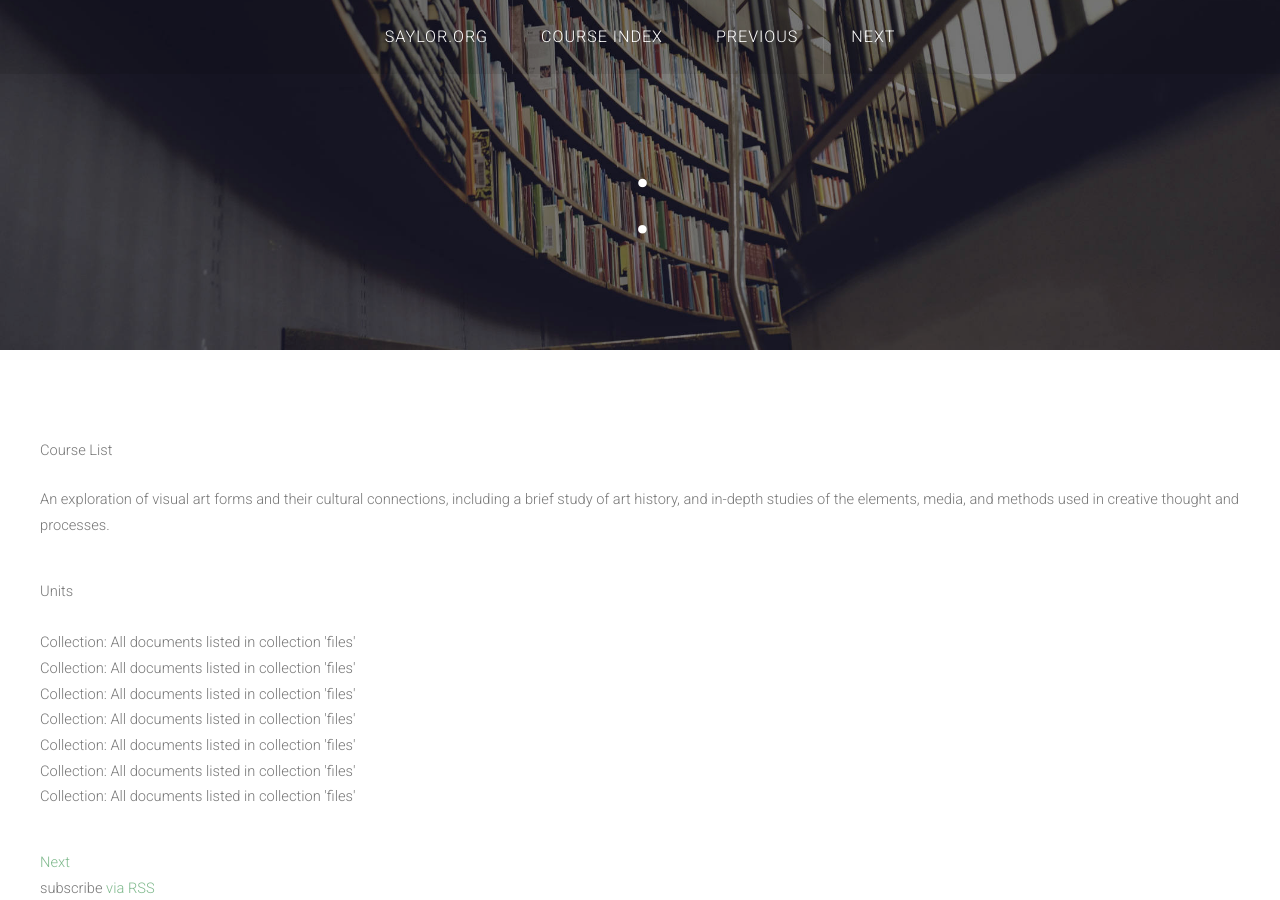
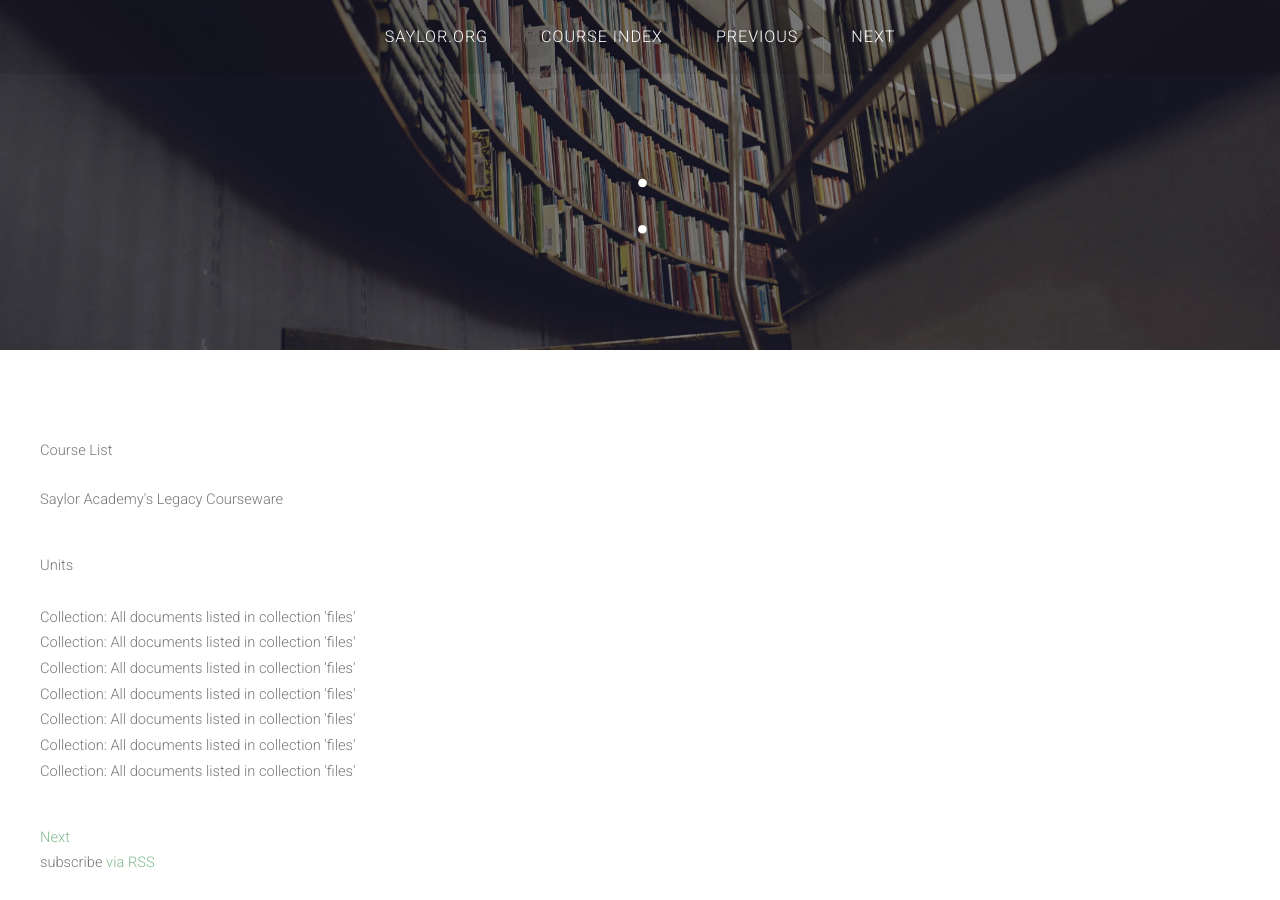
Before and after one commit to saylordotorg/Henry, a Jekyll site: the page built from index.html, in a window 1280 px wide and 900 px high. Built offline with Jekyll 4.4.1, drawn with Linux system fonts in a browser that asks for light colours; nearby versions of some CDN libraries.

Commit message:
Update config

```diff
--- a/_config.yml
+++ b/_config.yml
@@ -2,7 +2,7 @@
 title: Saylor Academy - GitHub Courses
 email: contact@saylor.org
 description: > # this means to ignore newlines until "baseurl:"
-  An exploration of visual art forms and their cultural connections, including a brief study of art history, and in-depth studies of the elements, media, and methods used in creative thought and processes.
+  Saylor Academy's Legacy Courseware
 baseurl: "" # the subpath of your site, e.g. /blog/
 url: "localhost" # the base hostname & protocol for your site
 twitter_username: saylordotorg
```
